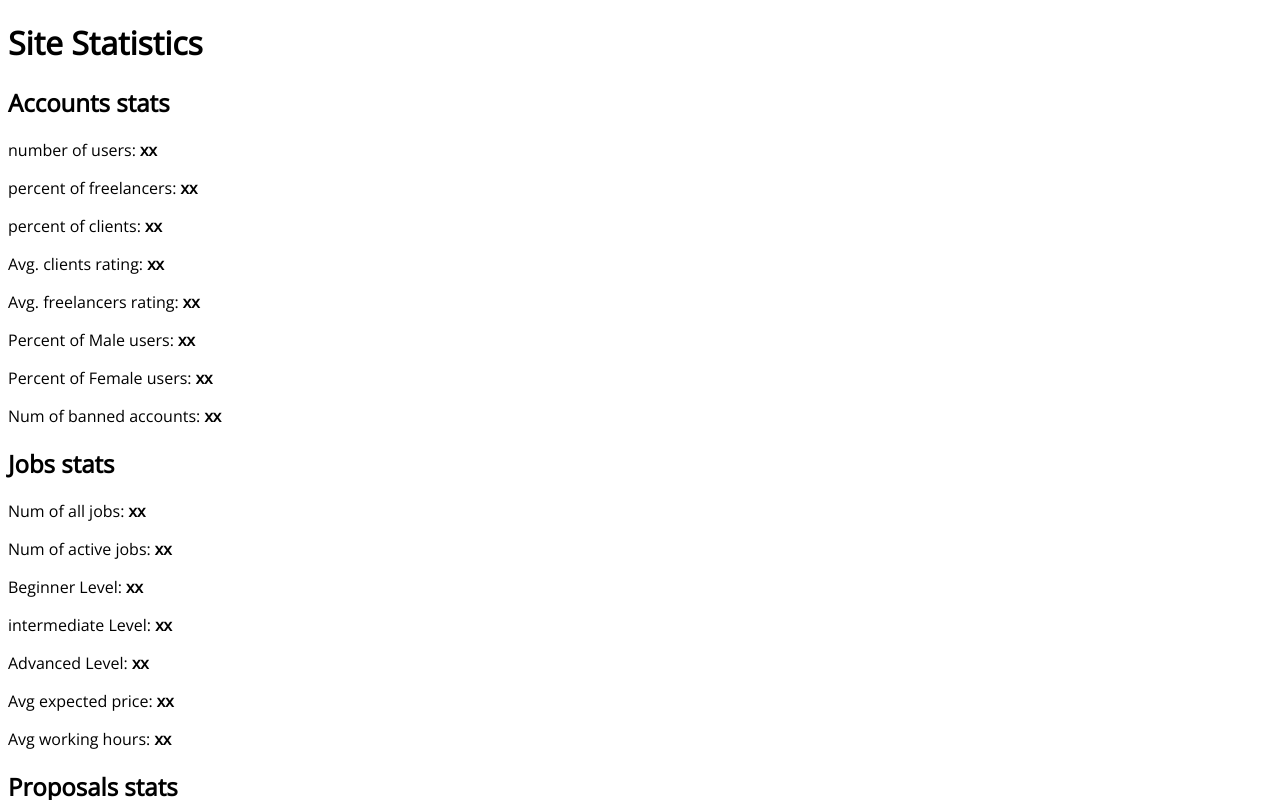
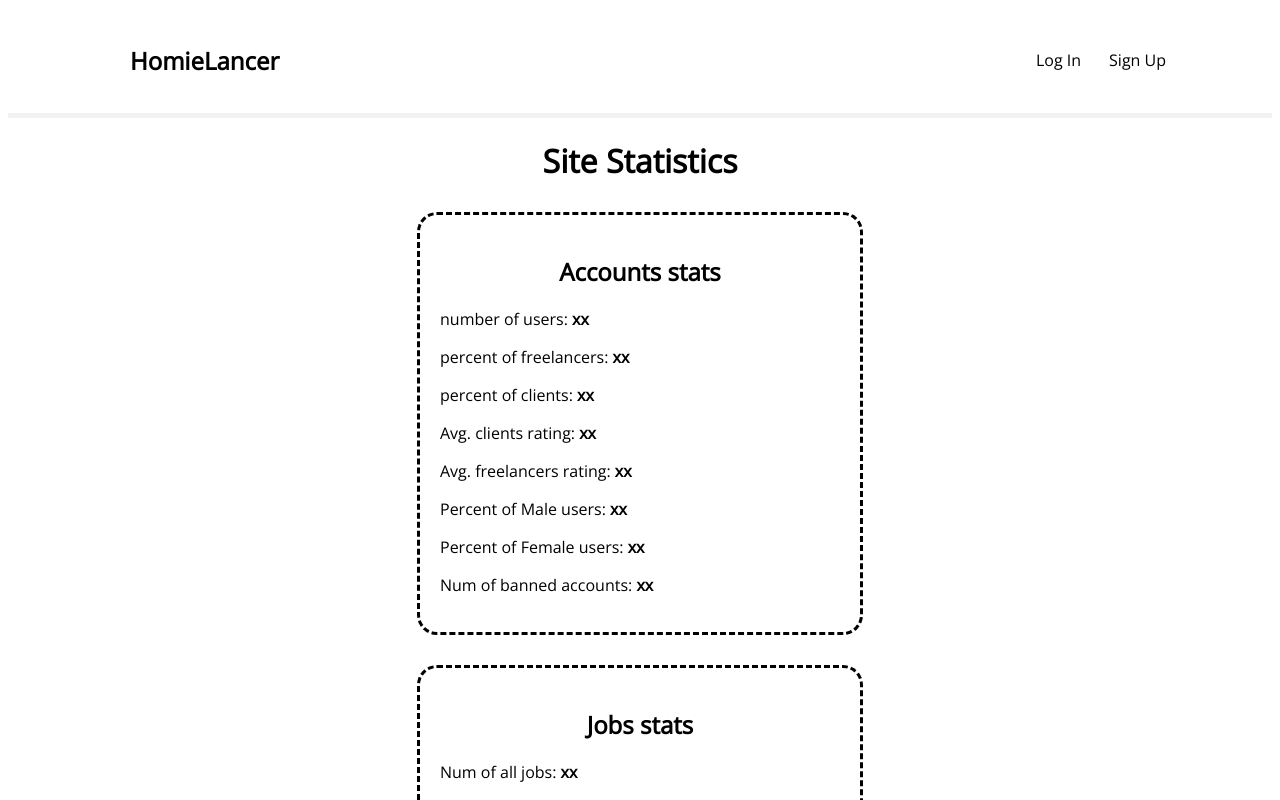
Before and after one commit to moezemara/freelance-dashboard, a React (Create React App) app: page /stats in a window 1280 px wide. Shown: the top 800 px of the page. Built offline with nearby package versions, Linux system fonts and the light colour scheme; no server answers.

Commit message:
stats css

```diff
--- a/src/App.js
+++ b/src/App.js
@@ -82,11 +82,9 @@ function App() {
             </Route>
 
             <Route exact path="/stats">
+            <Navbar/>
               <SiteStats/>
             </Route>
-
-
-
 
             <Route path="*">
               <Page404 />
--- a/src/index.css
+++ b/src/index.css
@@ -929,3 +929,28 @@ text-align: left;
   background-color: black;
   color: white;
 }
+
+.account-stats,
+.job-stats,
+.proposal-stats,
+.contract-stats
+
+{
+
+    max-width: 400px;
+    margin: 0 auto;
+    margin-top: 30px;
+
+    border-radius: 20px;
+    border: dashed;
+    padding: 20px;
+
+}
+.account-stats h2,
+.job-stats h2,
+.proposal-stats h2,
+.contract-stats h2,
+.site-stats h1
+{
+  text-align: center;
+}
--- a/src/stats/SiteStats.js
+++ b/src/stats/SiteStats.js
@@ -33,7 +33,7 @@ const SiteStats = () => {
 
 return(
 
-    <div className="sitestats">
+    <div className="site-stats">
 
 <h1>Site Statistics</h1>
 
```
